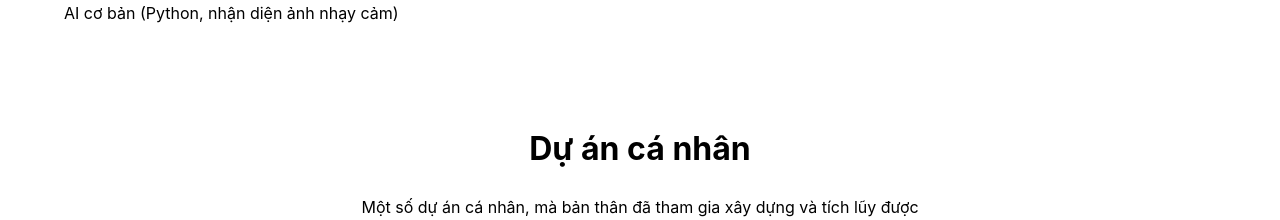
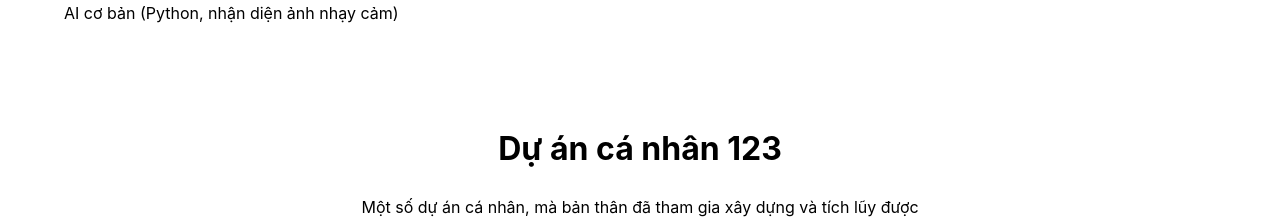
Before and after one commit to vanbao17/my_portfolio, a Vue app: page / in a window 1280 px wide. Shown: the part 980-1200 px from the top of the page. Built offline with nearby package versions, Linux system fonts and the light colour scheme.

Commit message:
test github action

```diff
--- a/src/components/pages/Home.vue
+++ b/src/components/pages/Home.vue
@@ -120,7 +120,7 @@ onMounted(() => {
       </div>
 
       <div class="block_project" ref="animatedDiv5" id="block_project">
-        <h1>Dự án cá nhân</h1>
+        <h1>Dự án cá nhân 123</h1>
         <p>
           Một số dự án cá nhân, mà bản thân đã tham gia xây dựng và tích lũy
           được khá nhiều kinh nghiệm.
```
